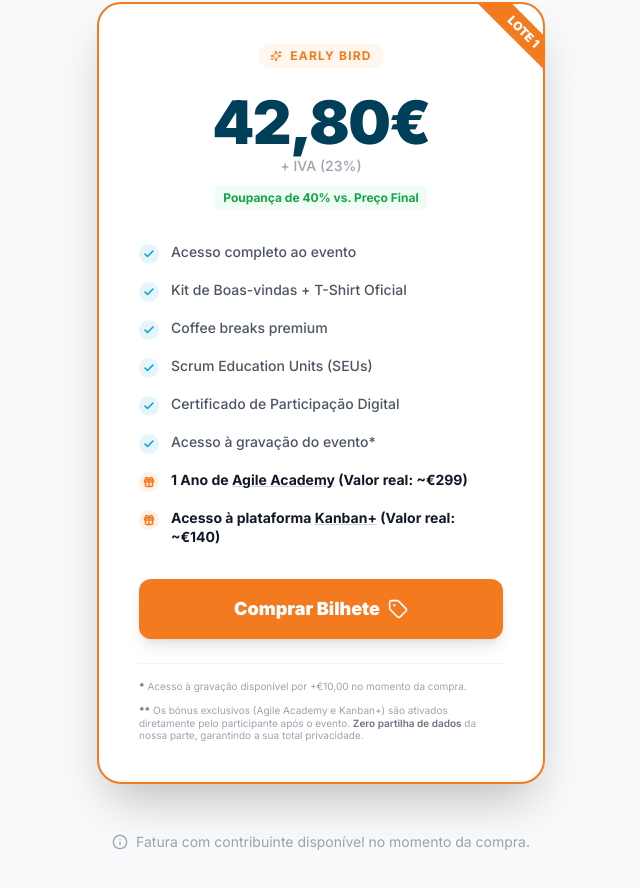
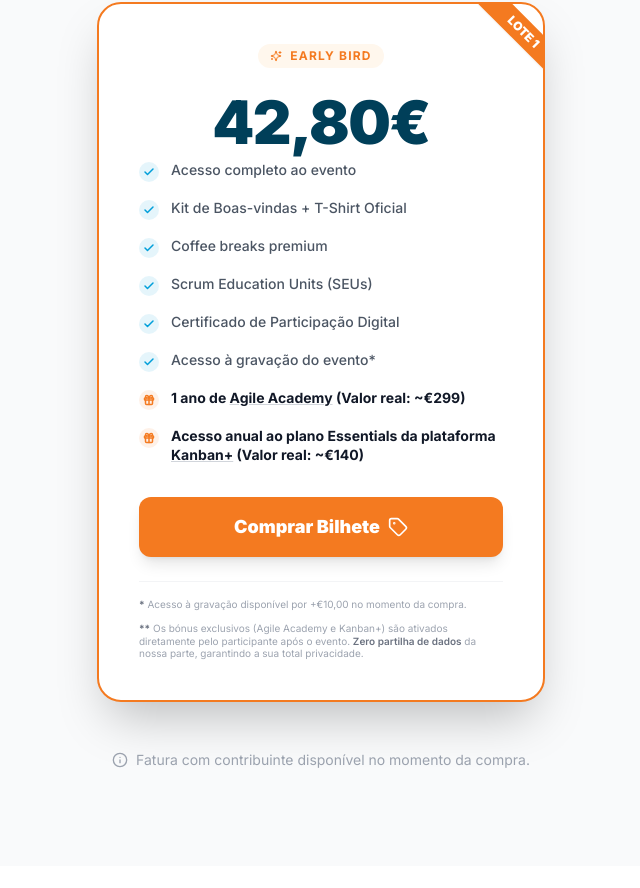
Before and after one commit to tugagilportugal-star/rsg2026, a React (Vite) app: page / in a window 1280 px wide. Shown: the part 1453-2341 px from the top of the page, without its empty margins (319-959 px from the left). Built offline with nearby package versions, Linux system fonts and the light colour scheme.

Commit message:
Update Tickets.tsx

```diff
--- a/sections/Tickets.tsx
+++ b/sections/Tickets.tsx
@@ -19,7 +19,7 @@ export const Tickets: React.FC<TicketsProps> = ({ onOpenTicketModal }) => {
     {
       text: (
         <>
-          1 Ano de <a href="https://www.agile-academy.com/pt/e-learning/#elearning-overview" target="_blank" rel="noopener noreferrer" className="underline decoration-gray-300 hover:decoration-brand-orange hover:text-brand-orange transition-colors">Agile Academy</a> (Valor real: ~€299)
+          1 ano de <a href="https://www.agile-academy.com/pt/e-learning/#elearning-overview" target="_blank" rel="noopener noreferrer" className="underline decoration-gray-300 hover:decoration-brand-orange hover:text-brand-orange transition-colors">Agile Academy</a> (Valor real: ~€299)
         </>
       ),
       isBonus: true
@@ -27,7 +27,7 @@ export const Tickets: React.FC<TicketsProps> = ({ onOpenTicketModal }) => {
     {
       text: (
         <>
-          Acesso à plataforma <a href="https://kanban.plus/" target="_blank" rel="noopener noreferrer" className="underline decoration-gray-300 hover:decoration-brand-orange hover:text-brand-orange transition-colors">Kanban+</a> (Valor real: ~€140)
+          Acesso anual ao plano Essentials da plataforma <a href="https://kanban.plus/" target="_blank" rel="noopener noreferrer" className="underline decoration-gray-300 hover:decoration-brand-orange hover:text-brand-orange transition-colors">Kanban+</a> (Valor real: ~€140)
         </>
       ),
       isBonus: true
@@ -70,14 +70,7 @@ export const Tickets: React.FC<TicketsProps> = ({ onOpenTicketModal }) => {
                 <span className="text-5xl md:text-6xl font-black text-brand-darkBlue tracking-tight">
                     42,80€
                 </span>
-                <span className="text-gray-400 font-medium text-sm mt-1">
-                    + IVA (23%)
-                </span>
             </div>
-
-            <p className="text-green-600 text-xs font-bold bg-green-50 inline-block px-2 py-1 rounded mb-8">
-                Poupança de 40% vs. Preço Final
-            </p>
 
             {/* Lista de Benefícios */}
             <ul className="space-y-4 text-left mb-8">
```
